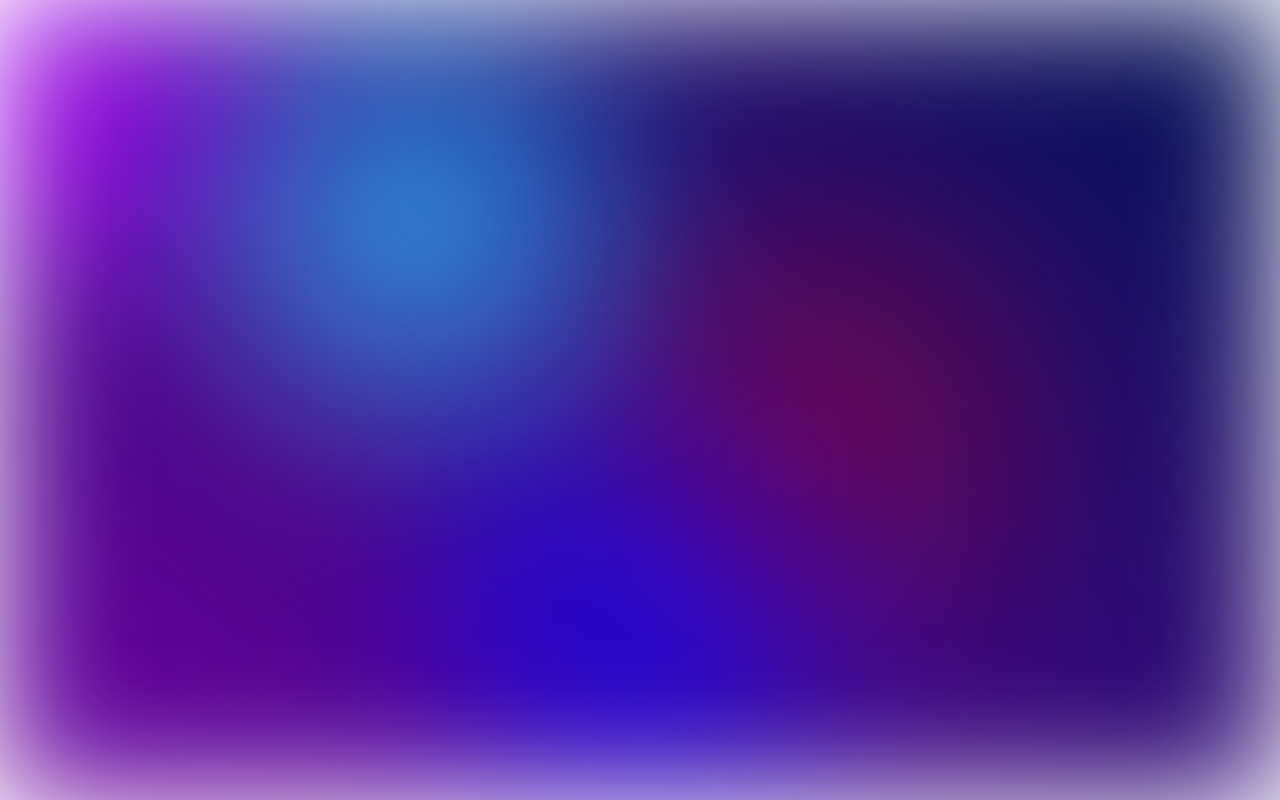
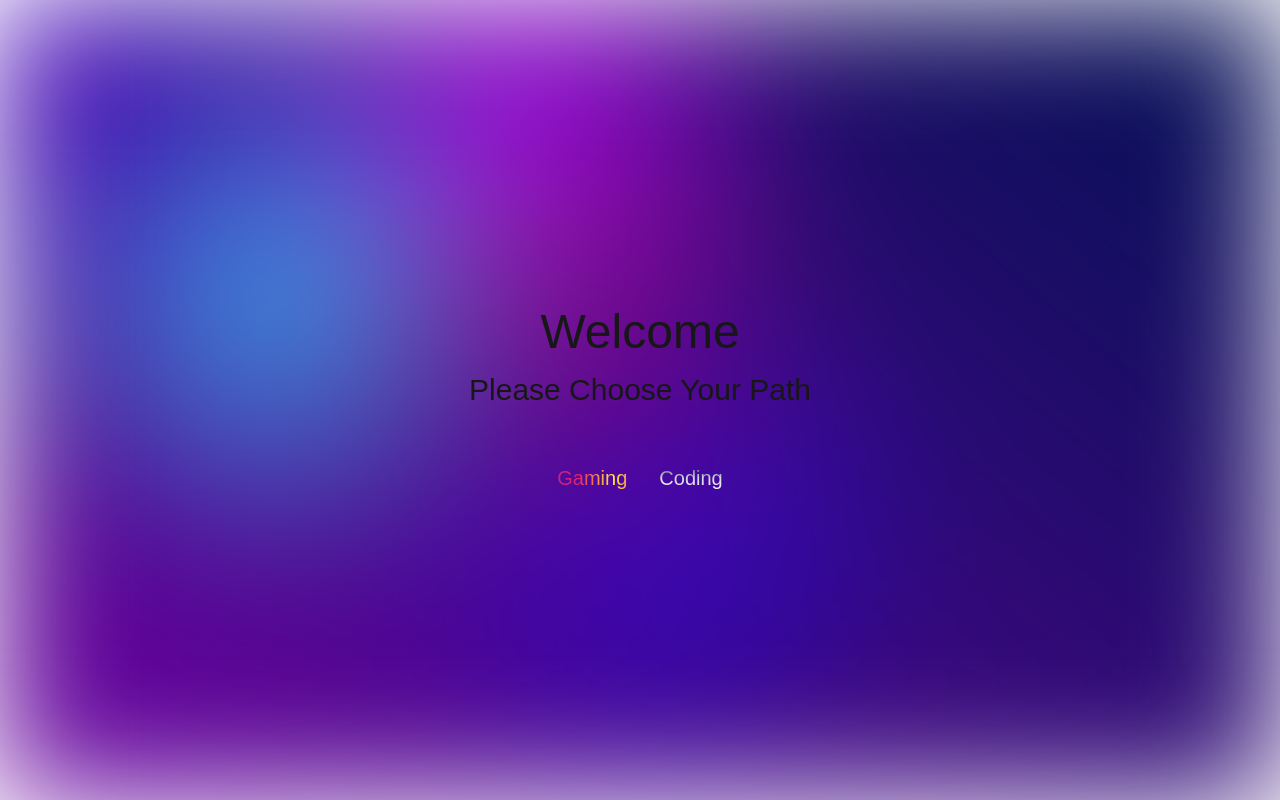
Before and after one commit to YuR1zZ/portfolio, a Next.js app: page / in a window 1280 px wide. Built offline with nearby package versions, Linux system fonts and the light colour scheme.

Commit message:
my whole day

```diff
--- /dev/null
+++ b/app/components/ui/Magnet.jsx
@@ -0,0 +1,18 @@
+'use client'
+
+import gsap from "gsap"
+import React , { useRef } from "react"
+
+
+const Magnet = () => {
+
+    const ref = useRef(null)
+
+  return (
+    <div ref={ref}>
+      React.cloneElement(children,{ref})
+    </div>
+  )
+}
+
+export default Magnet
--- a/app/globals.css
+++ b/app/globals.css
@@ -1,4 +1,7 @@
 @import "tailwindcss";
+@tailwind utilities;
+
+
 
 :root {
   --background: #ffffff;
@@ -35,6 +38,16 @@ body {
   font-family: Arial, Helvetica, sans-serif;
   margin: 0;
   padding: 0;
+}
+
+
+@keyframes  rgbtext{
+  0%{
+    background-position: '0% 50%';
+  }
+  100%{
+    background-position: '100% 50%';
+  }
 }
 
 
@@ -193,3 +206,19 @@ body {
     opacity: 0.7;
   }
 }
+
+
+@keyframes  rgbtext {
+  0% {background-position: 0% 50%;}
+  100% {background-position: 100% 50%;}
+}
+
+
+.gradient-text {
+    background: linear-gradient(to right,#9C27B0,#E91E63,#FFEB3B,#E91E63,#9C27B0,#E91E63,#FFEB3B);
+    background-clip: text;
+    -webkit-background-clip: text;
+    background-size: 300% 300%;
+    color : transparent;
+    animation: rgbtext 5s linear infinite;
+  }
--- a/app/page.jsx
+++ b/app/page.jsx
@@ -1,14 +1,50 @@
 'use client'
 import Link from "next/link";
-
+import { useRouter } from "next/navigation";
 
 
 export default function Home() {
 
+  const router = useRouter();
 
   return (
+    <main>
 
-    <div className="gradient-bg blur-3xl">
+
+    <div className="absolute flex flex-col items-center justify-center w-[100vw] h-[100vh] z-100 top-0 left-0 text-xl">
+
+    <div className="text-5xl mb-4">
+    <h1>Welcome</h1>
+    </div>
+    <div className="mb-4 text-3xl">
+    <p className="">Please Choose Your Path</p>
+    </div>
+
+      <div className="flex flex-row gap-8 mt-10">
+
+      <button
+       className="cursor-pointer"
+       onClick={()=>router.push('/gaming')}
+       >
+        <p
+        className="gradient-text">Gaming</p>
+      </button>
+
+      <button
+      className="cursor-pointer"
+      onClick={()=>router.push('/coding')}
+      >
+        <p className="bg-gradient-to-b from-gray-600 via-gray-300 to-white bg-clip-text text-transparent">
+          Coding
+        </p>
+      </button>
+
+      </div>
+
+    </div>
+
+
+    <div className="gradient-bg blur-3xl h-screen">
 
       <div className="gradient-container">
 
@@ -21,5 +57,6 @@ export default function Home() {
 
       </div>
     </div>
+    </main>
   );
 }
```
Also changed, not shown: package.json (+8 -5 lines), 1 other file (tests, documents, lock files or other folders).
